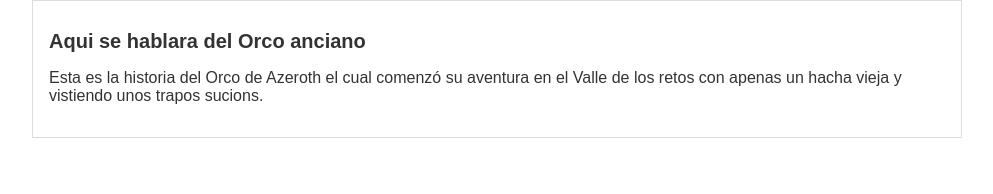
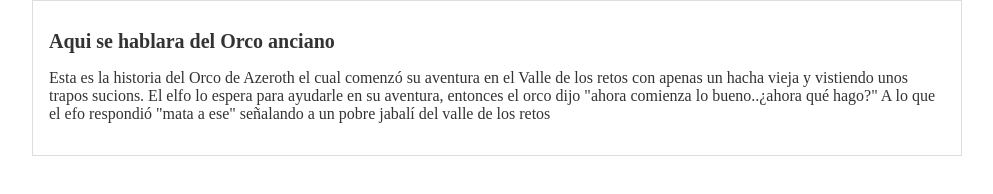
Before and after one commit to KortexCode/hyperblog, a plain HTML site: page blogpost.html in a window 1280 px wide. Shown: the whole page, without its empty margins (143-1136 px from the left). Drawn offline with Linux system fonts and the light colour scheme.

Commit message:
Se agregaaa contenido adicional al post y otra tipografía

```diff
--- a/blogpost.html
+++ b/blogpost.html
@@ -13,6 +13,9 @@
                 <p>Esta es la historia del Orco de Azeroth el cual comenzó su aventura
                     en el Valle de los retos con apenas un hacha vieja y vistiendo unos
                     trapos sucions.
+                    El elfo lo espera para ayudarle en su aventura, entonces el orco dijo
+                    "ahora comienza lo bueno..¿ahora qué hago?" A lo que el efo respondió
+                    "mata a ese" señalando a un pobre jabalí del valle de los retos
                 </p>
 
 
--- a/css/estilos.css
+++ b/css/estilos.css
@@ -2,7 +2,7 @@ body
 {
     text-align: center;
     color:#333;
-    font-family: "Arial";
+    font-family: "Curiel";
     font-size: 16px;
     margin: 0;
     padding:0;
```
